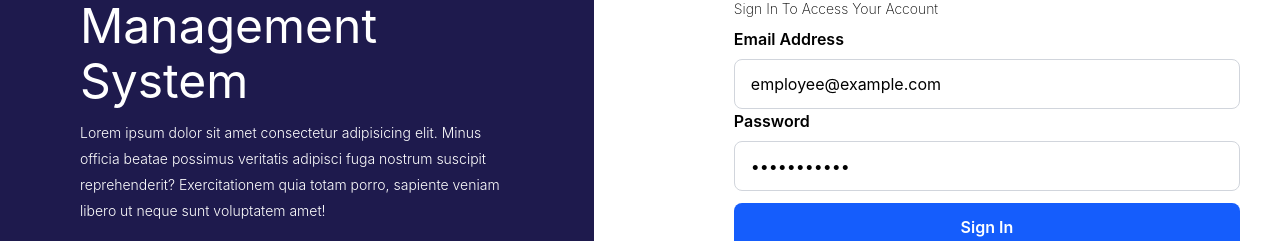
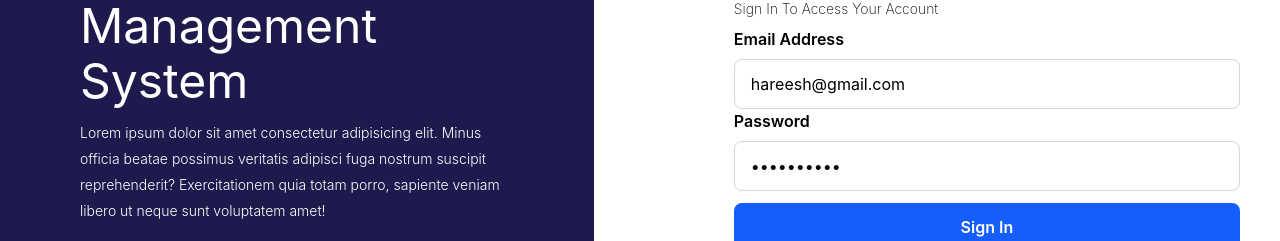
Before and after one commit to hareeshvs72/Employee-Managemnet-System---Frontend, a React (Vite) app: page /Admin in a window 1280 px wide. Shown: the part 317-558 px from the top of the page. Built offline with nearby package versions, Linux system fonts and the light colour scheme.

Commit message:
update emplyee id pass

```diff
--- a/src/components/LoginMain.jsx
+++ b/src/components/LoginMain.jsx
@@ -32,8 +32,8 @@ function LoginMain() {
         });
     } else {
         setUserLogin({
-            email: "employee@example.com",
-            password: "employee123",
+            email: "hareesh@gmail.com",
+            password: "hareesh123",
             role: "employee",
         });
     }
```
